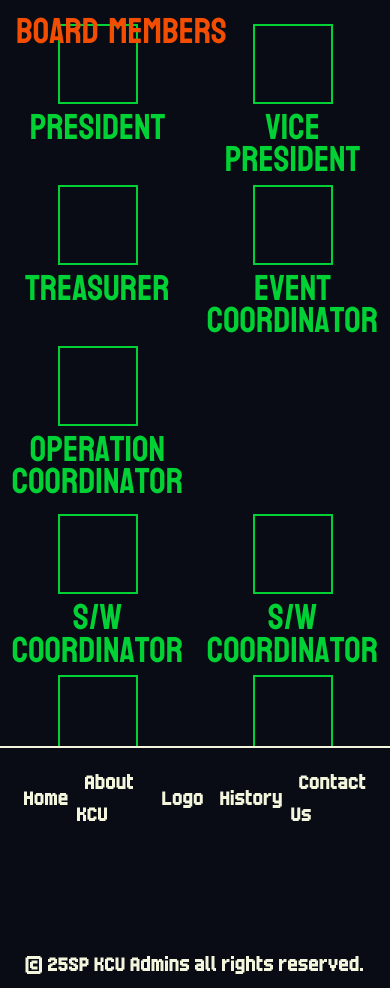
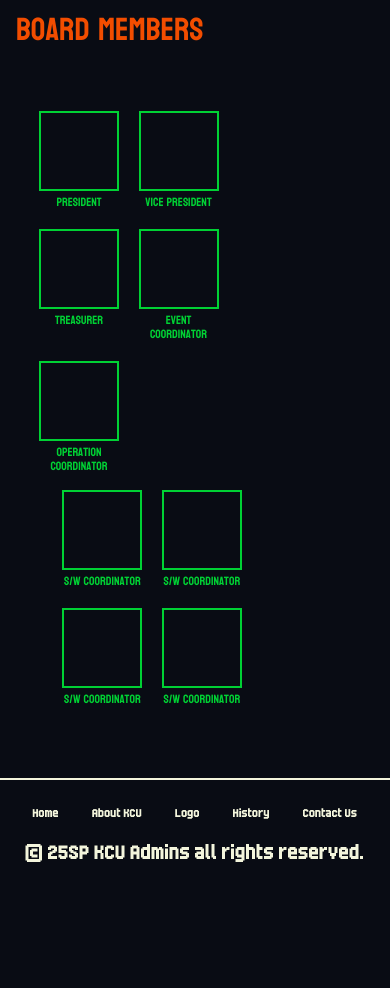
Before and after one commit to maieexx/KCU_Madison, a Next.js app in the folder kcu_madison_web/: page /aboutKCU/boardMembers in a window 390 px wide. After the commit the page ends 876 px from the top, so only its background shows below. Built offline with nearby package versions, Linux system fonts and the light colour scheme.

Commit message:
fix: screen responsive aboutKCU

```diff
--- a/kcu_madison_web/app/aboutKCU/boardMembers/page.tsx
+++ b/kcu_madison_web/app/aboutKCU/boardMembers/page.tsx
@@ -32,24 +32,51 @@ export default function BoardMembers() {
       {/* Title Section */}
       <div className="absolute top-4 left-4 md:top-[70px] md:left-[100px] z-10">
         <h1
-          style={{ color: '#F24D00' }}
-          className="font-title text-4xl md:text-6xl lg:text-7xl xl:text-8xl 2xl:text-[100px]"
+          style={{
+            color: '#F24D00',
+            fontSize: 'clamp(2rem, 5vw, 6.25rem)' // 32px → 100px
+          }}
+          className="font-title"
         >
           Board Members
         </h1>
       </div>
 
       {/* Main Content Section */}
-      <div className="px-1 sm:px-2 md:px-4 lg:px-[190px] pt-6 sm:pt-8 md:pt-10 lg:pt-[220px] pb-32 md:pb-48 lg:pb-[275px] flex justify-start">
+      <div
+        className="flex justify-start"
+        style={{
+          paddingTop: 'clamp(1.5rem, 12vw, 14rem)',  // 24px → 220px
+          paddingLeft: 'clamp(0.25rem, 10vw, 12rem)', // 4px → 190px
+          paddingRight: 'clamp(0.25rem, 5vw, 12rem)',
+          paddingBottom: 'clamp(8rem, 20vw, 17rem)', // 128px → 275px
+        }}
+      >
         {/* Members Container */}
-        <div className="w-full flex flex-col items-start space-y-4 md:space-y-6 lg:space-y-16">
+        <div
+          className="w-full flex flex-col items-start"
+          style={{
+            gap: 'clamp(1rem, 4vw, 4rem)',
+            marginTop: 'clamp(4rem, 8vw, 10rem)'
+          }} // vertical spacing
+        >
 
           {/* Top Row */}
-          <div className="grid grid-cols-2 sm:grid-cols-3 lg:grid-cols-5 gap-2 sm:gap-3 md:gap-4 lg:gap-20">
+          <div
+            className="grid grid-cols-2 sm:grid-cols-3 lg:grid-cols-5"
+            style={{ gap: 'clamp(0.5rem, 5vw, 5rem)' }} // grid gap
+          >
             {MEMBERS_TOP.map(({ title }, idx) => (
               <div key={idx} className="flex flex-col items-center">
                 <div className="green-square" />
-                <p className="font-title mt-2 text-[var(--neongreen)] text-center whitespace-pre-line text-xs sm:text-sm md:text-base lg:text-lg xl:text-xl leading-tight">
+                <p
+                  className="font-title text-center whitespace-pre-line text-[var(--neongreen)]"
+                  style={{
+                    fontSize: 'clamp(0.75rem, 2vw, 1.25rem)', // 12px → 20px
+                    marginTop: 'clamp(0.25rem, 1vw, 0.5rem)', // smooth spacing
+                    lineHeight: 1.2
+                  }}
+                >
                   {title}
                 </p>
               </div>
@@ -57,11 +84,24 @@ export default function BoardMembers() {
           </div>
 
           {/* Bottom Row */}
-          <div className="grid grid-cols-2 md:grid-cols-4 gap-2 sm:gap-3 md:gap-4 lg:gap-20 ml-0 sm:ml-4 md:ml-12 lg:ml-24">
+          <div
+            className="grid grid-cols-2 md:grid-cols-4"
+            style={{
+              gap: 'clamp(0.5rem, 5vw, 5rem)',
+              marginLeft: 'clamp(0rem, 6vw, 6rem)'
+            }}
+          >
             {MEMBERS_BOTTOM.map(({ title }, idx) => (
               <div key={idx} className="flex flex-col items-center">
                 <div className="green-square" />
-                <p className="font-title mt-2 text-[var(--neongreen)] text-center whitespace-pre-line text-xs sm:text-sm md:text-base lg:text-lg xl:text-xl leading-tight">
+                <p
+                  className="font-title text-center whitespace-pre-line text-[var(--neongreen)]"
+                  style={{
+                    fontSize: 'clamp(0.75rem, 2vw, 1.25rem)',
+                    marginTop: 'clamp(0.25rem, 1vw, 0.5rem)',
+                    lineHeight: 1.2
+                  }}
+                >
                   {title}
                 </p>
               </div>
@@ -90,8 +130,16 @@ export default function BoardMembers() {
       </div>
 
       {/* Mobile Navigation */}
-      <nav className="2xl:hidden fixed bottom-0 left-0 right-0 bg-[var(--background)] border-t-2 border-[var(--foreground)] p-4 z-20">
-        <ul className="flex justify-around items-center font-decor text-sm md:text-base">
+      <nav
+        className="2xl:hidden fixed bottom-0 left-0 right-0 bg-[var(--background)] border-t-2 border-[var(--foreground)] z-20"
+        style={{
+          padding: 'clamp(12px, 2vh, 16px)'
+        }}
+      >
+        <ul
+          className="flex justify-around items-center font-decor"
+          style={{ fontSize: 'clamp(14px, 3vw, 18px)' }}
+        >
           {NAVIGATION_LINKS.map(({ href, label, mobileLabel }) => (
             <li key={href}>
               <Link
--- a/kcu_madison_web/app/aboutKCU/contactUs/page.tsx
+++ b/kcu_madison_web/app/aboutKCU/contactUs/page.tsx
@@ -2,7 +2,7 @@
 import Link from 'next/link';
 import '../../globals.css';
 
-{/* Right Navigation List */}
+/* Right Navigation List */
 const NAVIGATION_LINKS = [
   { href: '/', label: '⏎', mobileLabel: 'Home' },
   { href: '/aboutKCU', label: 'About KCU' },
@@ -11,43 +11,51 @@ const NAVIGATION_LINKS = [
   { href: '/aboutKCU/history', label: 'History' },
 ];
 
-export default function contactUs() {
+export default function ContactUs() {
   return (
     <main className="min-h-screen relative overflow-x-hidden">
 
       {/* Title Section */}
       <h1
-        className="font-title absolute top-4 left-4 md:top-[70px] md:left-[100px] text-4xl md:text-6xl lg:text-7xl xl:text-8xl 2xl:text-[100px] z-10"
-        style={{ color: '#F24D00' }}
+        className="font-title absolute z-10"
+        style={{
+          color: '#F24D00',
+          top: 'clamp(16px, 5vh, 70px)',
+          left: 'clamp(16px, 5vw, 100px)',
+          fontSize: 'clamp(2rem, 5vw, 6.25rem)' // responsive from ~32px to ~100px
+        }}
       >
         Contact Us
       </h1>
 
       {/* Centered Contact Info */}
       <section
-        className="font-decor text-left space-y-2 md:space-y-4 absolute px-4 pt-24 sm:pt-32 md:pt-0 md:left-[220px] md:top-[300px] lg:left-[280px] xl:left-[320px] 2xl:left-[400px]"
+        className="font-decor text-left space-y-2 md:space-y-4 absolute"
         style={{
           color: 'var(--neongreen)',
+          top: 'clamp(150px, 30vh, 300px)',
+          left: 'clamp(16px, 15vw, 400px)',
           fontSize: 'clamp(18px, 4vw, 50px)',
-          letterSpacing: 'clamp(1px, 0.3vw, 5px)'
+          letterSpacing: 'clamp(1px, 0.3vw, 5px)',
+          paddingTop: 'clamp(2rem, 5vh, 8rem)'
         }}
       >
         <p className="break-words">· E-mail: kcumadison.org@gmail.com</p>
         <p>· IG: @kcu_madison</p>
         <div>
           <p>· KakaoTalk</p>
-          <p className='ml-4 md:ml-[120px]'>President:</p>
-          <p className='ml-4 md:ml-[120px]'>Vice President:</p>
+          <p style={{ marginLeft: 'clamp(16px, 5vw, 120px)' }}>President:</p>
+          <p style={{ marginLeft: 'clamp(16px, 5vw, 120px)' }}>Vice President:</p>
         </div>
       </section>
 
       {/* Desktop Navigation Section */}
       <div className='hidden 2xl:block'>
-        <div className='white-line absolute right-[330px]'/>
-        <nav className="absolute right-[50px] top-[30px]">
-          <ul className="font-decor text-right" style={{ fontSize: 35 }}>
+        <div className='white-line absolute' style={{ right: 'clamp(100px, 20vw, 330px)' }}/>
+        <nav className="absolute" style={{ right: 'clamp(20px, 5vw, 50px)', top: 'clamp(20px, 3vh, 30px)' }}>
+          <ul className="font-decor text-right" style={{ fontSize: 'clamp(20px, 2vw, 35px)', rowGap: 'clamp(10px, 2vh, 20px)' }}>
             {NAVIGATION_LINKS.map(({ href, label }, idx) => (
-              <li key={href} className={idx === 0 ? '' : 'mt-[20px]'}>
+              <li key={href} style={{ marginTop: idx === 0 ? 0 : 'clamp(10px, 2vh, 20px)' }}>
                 <Link href={href} className="hover:text-[var(--hover-orange)] page-nav block">
                   {label}
                 </Link>
@@ -58,8 +66,9 @@ export default function contactUs() {
       </div>
 
       {/* Mobile Navigation */}
-      <nav className="2xl:hidden fixed bottom-0 left-0 right-0 bg-[var(--background)] border-t-2 border-[var(--foreground)] p-4 z-20">
-        <ul className="flex justify-around items-center font-decor text-sm md:text-base">
+      <nav className="2xl:hidden fixed bottom-0 left-0 right-0 bg-[var(--background)] border-t-2 border-[var(--foreground)] z-20"
+           style={{ padding: 'clamp(12px, 2vh, 16px)' }}>
+        <ul className="flex justify-around items-center font-decor" style={{ fontSize: 'clamp(16px, 4vw, 24px)' }}>
           {NAVIGATION_LINKS.map(({ href, label, mobileLabel }) => (
             <li key={href}>
               <Link
--- a/kcu_madison_web/app/aboutKCU/logo/page.tsx
+++ b/kcu_madison_web/app/aboutKCU/logo/page.tsx
@@ -43,16 +43,25 @@ export default function LogoPage() {
       {/* Title Section */}
       <div className="absolute top-4 left-4 md:top-[70px] md:left-[100px] z-10">
         <h1
-          style={{ color: '#F24D00' }}
-          className="font-title text-4xl md:text-6xl lg:text-7xl xl:text-8xl 2xl:text-[100px]"
+          className="font-title"
+          style={{
+            color: '#F24D00',
+            fontSize: 'clamp(2.5rem, 5vw, 6.25rem)' // 40px → 100px
+          }}
         >
           Logo
         </h1>
       </div>
 
       {/* Main Content Section */}
-      <div className="px-2 sm:px-4 md:px-8 lg:px-[120px] pt-12 sm:pt-16 md:pt-20 lg:pt-[190px] pb-32 md:pb-64 lg:pb-32 flex flex-col justify-start space-y-8 lg:space-y-12">
-
+      <div
+        className="flex flex-col justify-start"
+        style={{
+          padding: 'clamp(20px, 5vh, 50px) clamp(16px, 5vw, 120px)',
+          gap: 'clamp(24px, 5vw, 48px)',
+          marginTop: 'clamp(60px, 30vh, 180px)', // base spacing
+        }}
+      >
         {/* Correct Use Section with Color Code */}
         <div className="flex flex-col lg:flex-row gap-6 lg:gap-12 items-start">
 
--- a/kcu_madison_web/app/aboutKCU/page.tsx
+++ b/kcu_madison_web/app/aboutKCU/page.tsx
@@ -35,23 +35,32 @@ export default function AboutKCU() {
       {/* Title Section */}
       <div className="absolute top-4 left-4 md:top-[70px] md:left-[100px] z-10">
         <h1
-          style={{ color: '#F24D00' }}
-          className="font-title text-5xl sm:text-6xl md:text-7xl lg:text-8xl xl:text-8xl 2xl:text-[100px]"
+          className="font-title"
+          style={{
+            color: '#F24D00',
+            fontSize: 'clamp(2.5rem, 5vw, 6.25rem)' // 40px → 100px
+          }}
         >
           About KCU
         </h1>
       </div>
 
       {/* Main Content Section */}
-      <div className="px-2 pb-[50px] sm:px-4 md:px-8 lg:px-[120px] pt-12 sm:pt-16 md:pt-20 lg:pt-[120px] lg:pb-[80px] xl:pb-[118px] flex justify-start">
+      <div
+        className="flex justify-start px-2 pb-[50px] sm:px-4 md:px-8 lg:px-[120px] pt-12 sm:pt-16 md:pt-20 lg:pt-[120px] lg:pb-[80px] xl:pb-[118px]"
+      >
         {/* Text Content with Video Inside */}
-        <div className="green-rectangle p-2 sm:p-3 mt-20 md:p-4 lg:p-6 xl:p-8 relative">
+        <div className="green-rectangle relative p-2 sm:p-3 mt-20 md:p-4 lg:p-6 xl:p-8">
 
           {/* Text Content */}
           <div className="pr-0 sm:pr-4 md:pr-8 lg:pr-0 xl:pr-96 -mt-2 sm:-mt-1 md:-mt-2 lg:-mt-4">
             <p
-              className="font-body text-xs sm:text-sm md:text-[14px] lg:text-[16px] xl:text-[18px] 2xl:text-[19px] leading-relaxed sm:leading-[1.6] md:leading-[1.8] lg:leading-[1.9] xl:leading-[33px] whitespace-pre-line"
-              style={{ color: 'var(--foreground)' }}
+              className="font-body whitespace-pre-line"
+              style={{
+                color: 'var(--foreground)',
+                fontSize: 'clamp(12px, 1.5vw, 19px)',   // 12px → 19px
+                lineHeight: 'clamp(1.4, 2vw, 1.9)'      // smooth line-height
+              }}
             >
               {ABOUT_TEXT}
             </p>
@@ -60,7 +69,8 @@ export default function AboutKCU() {
           {/* Video Positioned Inside Rectangle */}
           <div className="mt-4 sm:mt-6 md:mt-8 lg:absolute lg:top-24 lg:right-12 xl:top-36 xl:right-20 flex justify-center">
             <video
-              className="w-32 sm:w-36 md:w-40 lg:w-64 xl:w-[400px] h-auto"
+              className="h-auto"
+              style={{ width: 'clamp(8rem, 20vw, 25rem)' }} // 128px → 400px
               autoPlay
               loop
               muted
@@ -93,12 +103,19 @@ export default function AboutKCU() {
       </div>
 
       {/* Mobile Navigation */}
-      <nav className="lg:hidden fixed bottom-0 left-0 right-0 bg-[var(--background)] border-t-2 border-[var(--foreground)] z-20" style={{
-        padding: 'clamp(12px, 2vh, 16px)'
-      }}>
-        <ul className="flex justify-around items-center font-decor" style={{
-          fontSize: 'clamp(20px, 4vw, 30px)'
-        }}>          {NAVIGATION_LINKS.map(({ href, label, mobileLabel }) => (
+      <nav
+        className="lg:hidden fixed bottom-0 left-0 right-0 bg-[var(--background)] border-t-2 border-[var(--foreground)] z-20"
+        style={{
+          padding: 'clamp(12px, 2vh, 16px)'
+        }}
+      >
+        <ul
+          className="flex justify-around items-center font-decor"
+          style={{
+            fontSize: 'clamp(20px, 4vw, 30px)'
+          }}
+        >
+          {NAVIGATION_LINKS.map(({ href, label, mobileLabel }) => (
             <li key={href}>
               <Link
                 href={href}
--- a/kcu_madison_web/app/page.tsx
+++ b/kcu_madison_web/app/page.tsx
@@ -78,8 +78,8 @@ export default function Home() {
             }} className="font-decor">☆★☆★☆★</p>
           </div>
           <div className="absolute z-10" style={{
-            top: 'clamp(180px, 20vh, 190px)',
-            right: 'clamp(120px, 20vw, 140px)'
+            top: 'clamp(150px, 20vh, 190px)',
+            right: 'clamp(50px, 22vw, 140px)'
           }}>
             <p style={{
               color: '#FFFC65',
@@ -141,7 +141,7 @@ export default function Home() {
       {/* Start Button */}
       <div className="absolute text-center z-10" style={{
         bottom: 'clamp(64px, 16vh, 200px)',
-        left: 'clamp(250px, 45vw, 700px)',
+        left: 'clamp(150px, 45vw, 700px)',
         transform: 'translateX(-50%)'
       }}>
         <p style={{
```
